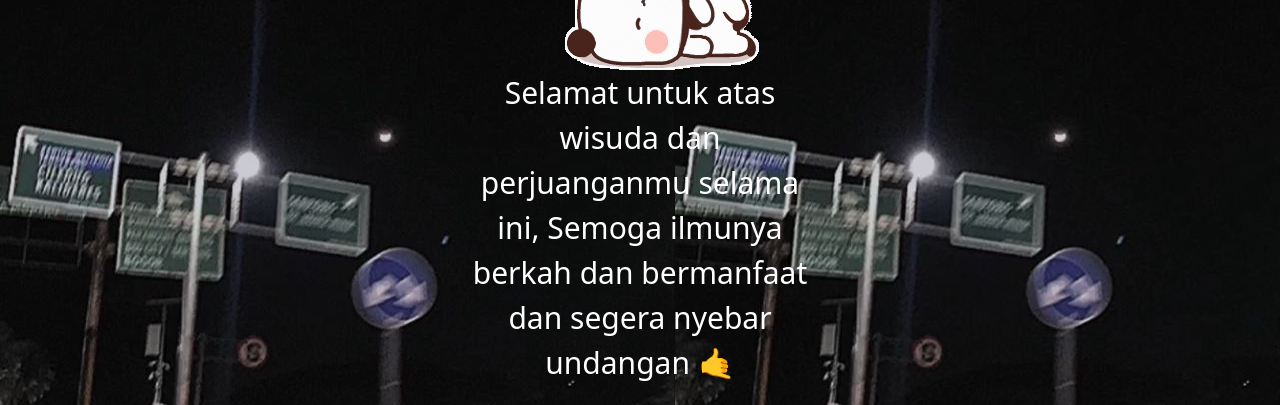
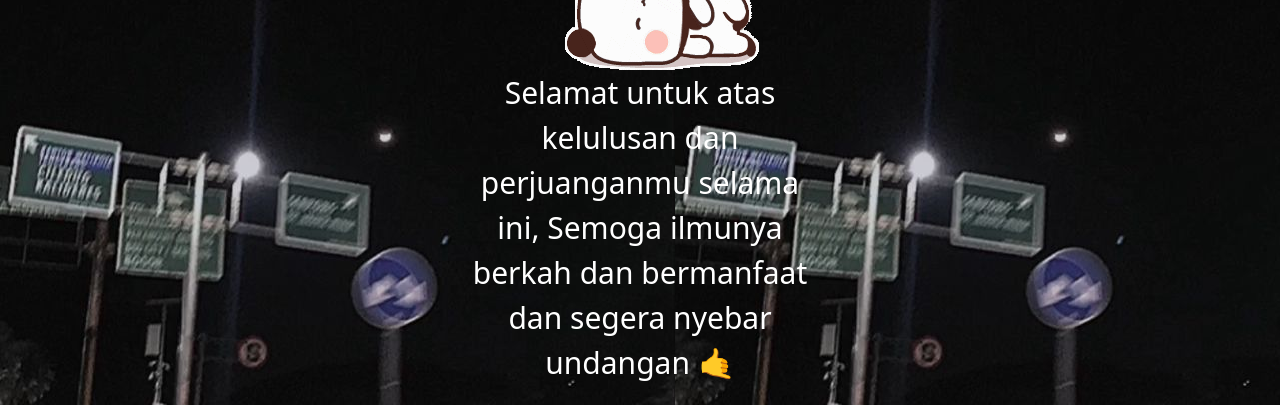
Before and after one commit to alfinsihab1/lope, a plain HTML site: page LCM/wisuda.html in a window 1280 px wide. Shown: the part 395-800 px from the top of the page. Drawn offline with nearby package versions, Linux system fonts and the light colour scheme.

Commit message:
Update wisuda.html

```diff
--- a/LCM/wisuda.html
+++ b/LCM/wisuda.html
@@ -37,7 +37,7 @@
         <div class="row">
             <div class="col-sm-1 offset-sm-0 col-md-4 offset-md-4 text-white back text-center">
                 <img class="ig" src="g5.gif" alt="animated gif">
-                <p class="text">Selamat untuk atas wisuda dan perjuanganmu selama ini, Semoga ilmunya berkah dan bermanfaat dan segera nyebar undangan 🤙</p>
+                <p class="text">Selamat untuk atas kelulusan dan perjuanganmu selama ini, Semoga ilmunya berkah dan bermanfaat dan segera nyebar undangan 🤙</p>
 
             </div>
         </div>
```
